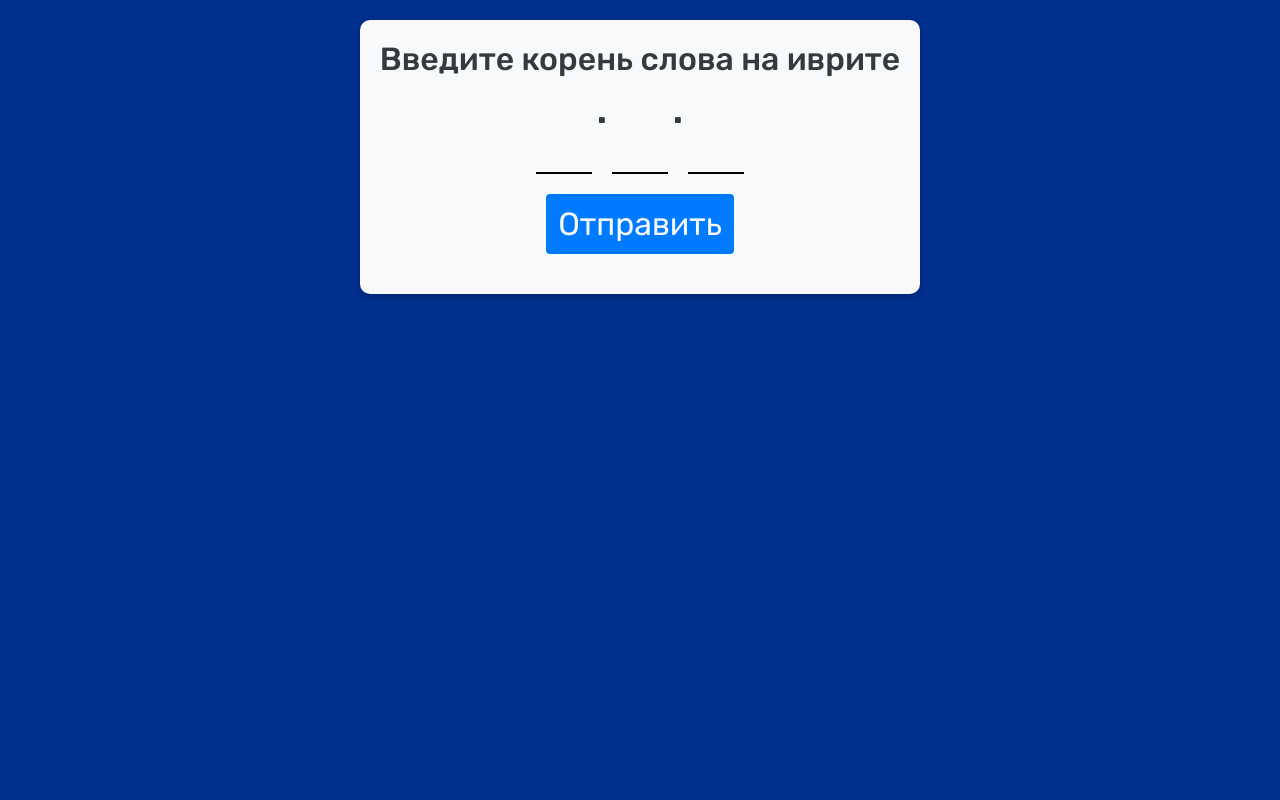
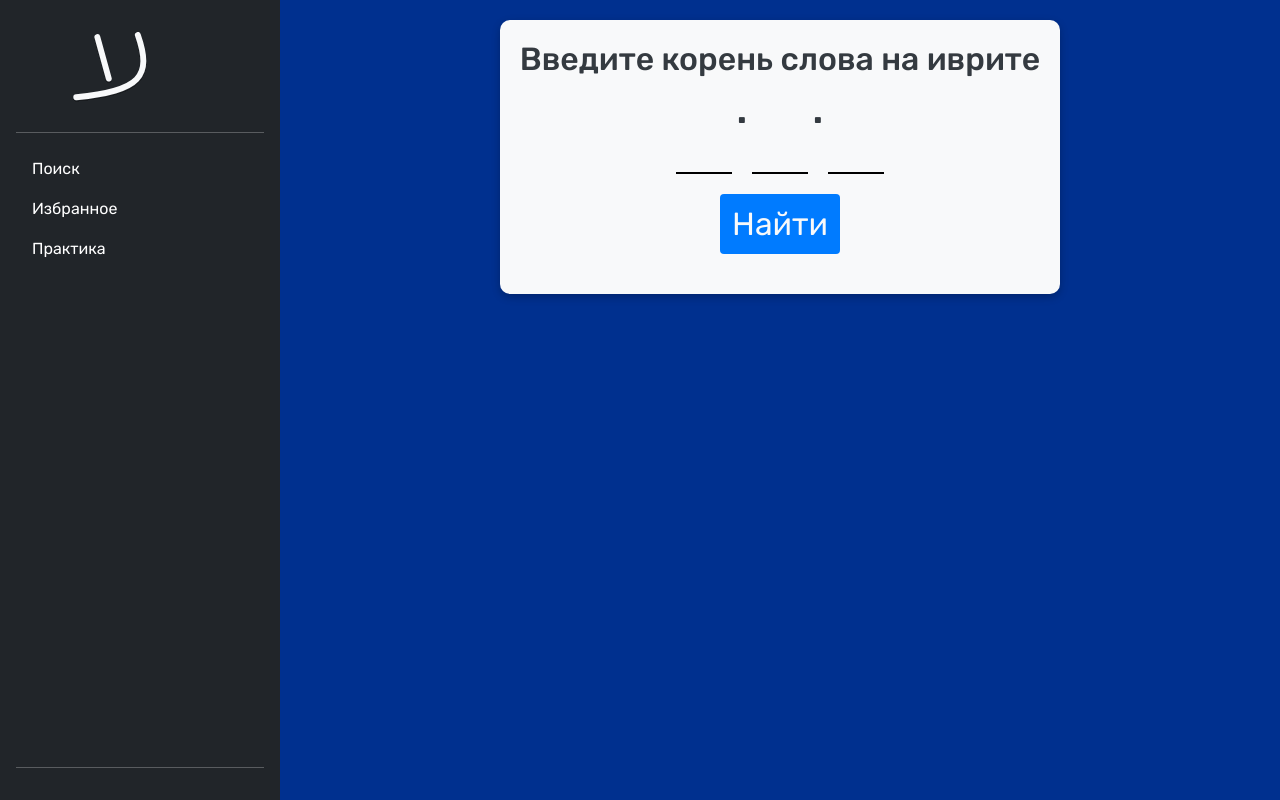
Before and after one commit to ArthurNaida/hebrew, a Vue app: page / in a window 1280 px wide. Built offline with nearby package versions, Linux system fonts and the light colour scheme.

Commit message:
add sidebar, start with scss and sass

```diff
--- a/src/App.vue
+++ b/src/App.vue
@@ -1,30 +1,29 @@
 <template>
-  <h-home/>
+  <div class="app-container vw-100 vh-100">
+    <h-sidebar :titles="[
+      'Поиск', 'Избранное', 'Практика'
+    ]"/>
+    <h-home/>
+  </div>
 </template>
 
 <script lang="ts">
 import { defineComponent } from 'vue';
-// import HelloWorld from './components/HelloWorld.vue';
 import HHome from './components/HHome.vue';
+import HSidebar from '@/components/HSidebar.vue';
 
 export default defineComponent({
   name: 'App',
   components: {
-    HHome
+    HHome, HSidebar
   }
 });
 </script>
 
 <style>
-/* #app {
-  font-family: Avenir, Helvetica, Arial, sans-serif;
-  -webkit-font-smoothing: antialiased;
-  -moz-osx-font-smoothing: grayscale;
-  text-align: center;
-  color: #2c3e50;
-  margin-top: 60px;
-} */
-
+.app-container {
+  display: flex;
+}
 #app {
   font-family: 'Rubik', sans-serif;
   -webkit-font-smoothing: antialiased;
@@ -32,11 +31,8 @@ export default defineComponent({
   text-align: center;
   --main-white: var(--bs-light);
   --main-dark: var(--bs-gray-dark);
-  width: 100vw;
-  height: 100vh;
 }
 body {
-
   --layout-bg-color: #00308F;
   background-color: var(--layout-bg-color) !important;
 }
--- a/src/components/HHome.vue
+++ b/src/components/HHome.vue
@@ -51,12 +51,6 @@ const windowSize = ref<{[key: string]: number}>({
   width: window.innerWidth,
   height: window.innerHeight
 })
-// function useWindowResize(windowSize: {[key: string]: number}) {
-//   window.addEventListener('resize', () => {
-//     windowSize.width = window.innerWidth;
-//     windowSize.height = window.innerHeight;
-//   })
-// }
 
 useWindowResize(windowSize.value)
 
--- a/src/components/HSearchForm.vue
+++ b/src/components/HSearchForm.vue
@@ -10,7 +10,7 @@
             <h1>.</h1>
             <input v-model="letters.letter1" pattern="[א-ת]" maxlength="1" size="1" required>
           </div>
-          <h-submit class="submit" :value="'Отправить'"></h-submit>
+          <h-submit class="submit" :value="'Найти'"></h-submit>
         </form>
       </div>
 </h-border>
--- /dev/null
+++ b/src/components/HSidebar.vue
@@ -0,0 +1,59 @@
+
+
+<template>
+<div class="sidebar-container h-100 flex-column flex-shrink-0 p-3 text-white bg-dark" style="width: 280px;">
+    <a href="/" class="d-flex align-items-center mb-3 mb-md-0 me-md-auto text-white text-decoration-none">
+      <svg class="bi me-2" width="40" height="32"><use xlink:href="#bootstrap"/></svg>
+      <img width="100" :src="require('@/assets/logo.svg')">
+    </a>
+    <hr>
+    <ul class="nav nav-pills flex-column mb-auto">
+      <li class="nav-item" v-for="(title, index) in titles" :key="index">
+        <a href="#" class="nav-link text-white d-flex align-items-start" aria-current="page"
+        :class="activePage === title ? 'active' : ''"
+        @click="activePage = title">
+          <!-- <svg class="bi me-2" width="16" height="16"><use xlink:href="#home"/></svg> -->
+          {{title}}
+        </a>
+      </li>
+    </ul>
+    <hr>
+    <!-- <div class="dropdown">
+      <a href="#" class="d-flex align-items-center text-white text-decoration-none dropdown-toggle" id="dropdownUser1" data-bs-toggle="dropdown" aria-expanded="false">
+        <strong>mdo</strong>
+      </a>
+      <ul class="dropdown-menu dropdown-menu-dark text-small shadow" aria-labelledby="dropdownUser1">
+        <li><a class="dropdown-item" href="#">New project...</a></li>
+        <li><a class="dropdown-item" href="#">Settings</a></li>
+        <li><a class="dropdown-item" href="#">Profile</a></li>
+        <li><hr class="dropdown-divider"></li>
+        <li><a class="dropdown-item" href="#">Sign out</a></li>
+      </ul>
+    </div> -->
+  </div>
+  </template>
+
+<script setup lang="ts">
+import { defineProps } from 'vue';
+import { ref } from 'vue';
+
+interface Props {
+    titles: string[]
+}
+defineProps<Props>();
+
+const activePage = ref<string>('')
+</script>
+
+<style>
+@media (max-width: 1200px) {
+    .sidebar-container {
+        display: none;
+    }
+}
+@media (min-width: 1200px) {
+    .sidebar-container {
+        display: flex;
+    }
+}
+</style>
--- /dev/null
+++ b/src/main.scss
@@ -0,0 +1 @@
+@import "../node_modules/bootstrap/scss/bootstrap";
```
Also changed, not shown: src/assets/logo.png (deleted), src/assets/logo.svg (added).
